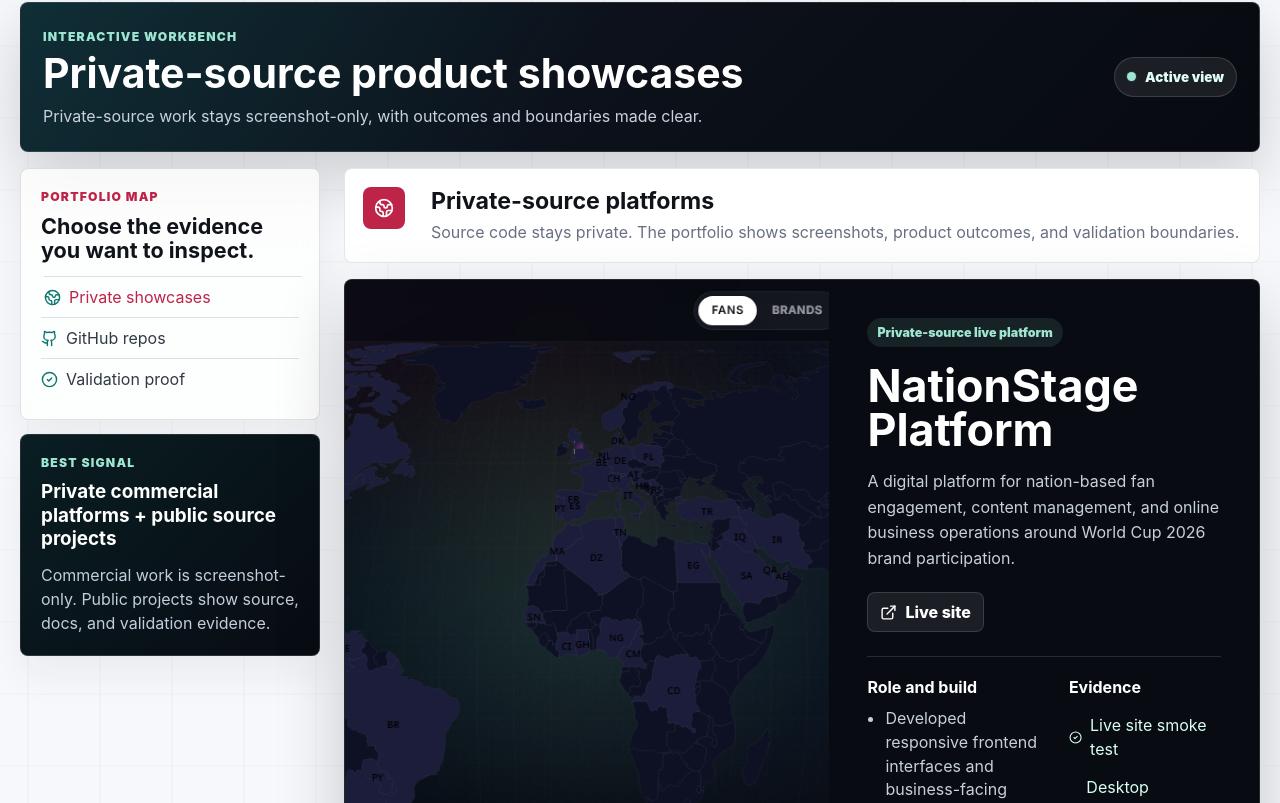
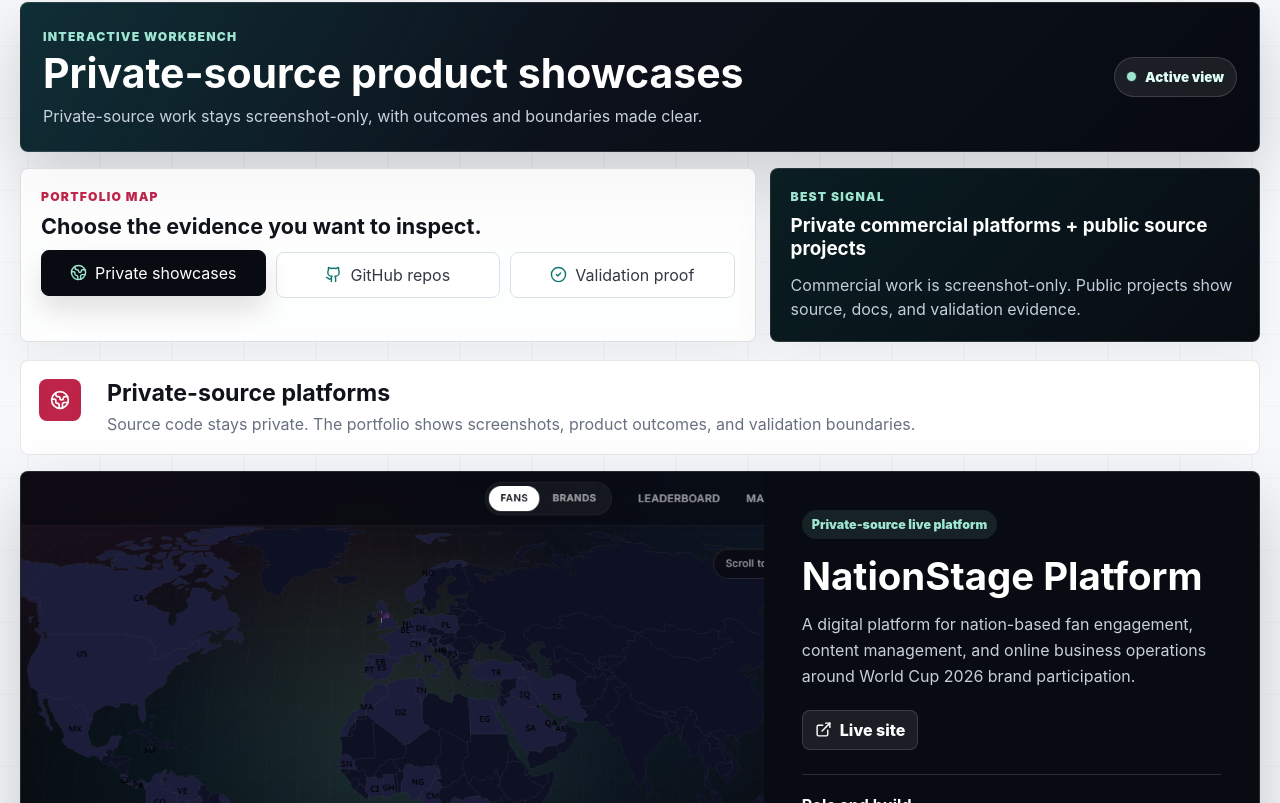
Before and after one commit to MoHekal/mohamed-hekal-portfolio, a React (Vite) app: page / in a window 1280 px wide. Shown: the part 1997-2800 px from the top of the page. Built offline with nearby package versions, Linux system fonts and the light colour scheme.

Commit message:
Fix portfolio layout overlap

```diff
--- a/src/main.jsx
+++ b/src/main.jsx
@@ -118,7 +118,7 @@ function Hero() {
     <section className="hero" id="top">
       <div className="hero-copy motion-card">
         <div className="status-pill"><Sparkles size={16} /> AI product engineering portfolio</div>
-        <h1>{profile.name}</h1>
+        <h1><span>Mohamed</span><span>Hekal</span></h1>
         <p className="role">{profile.role}</p>
         <p className="intro">{profile.intro}</p>
         <div className="hero-specialties" aria-label="Core specialties">
--- a/src/styles.css
+++ b/src/styles.css
@@ -204,8 +204,9 @@ p {
   gap: 24px;
   align-items: center;
   padding: 12px clamp(18px, 4vw, 54px);
-  background: rgba(247, 248, 251, 0.88);
+  background: rgba(247, 248, 251, 0.98);
   border-bottom: 1px solid rgba(217, 225, 232, 0.86);
+  box-shadow: 0 12px 34px rgba(26, 37, 55, 0.06);
   backdrop-filter: blur(18px);
 }
 
@@ -338,10 +339,14 @@ main {
 
 .hero h1 {
   margin: 26px 0 0;
-  max-width: 740px;
-  font-size: clamp(4.1rem, 8.7vw, 8.1rem);
-  line-height: 0.86;
+  max-width: 100%;
+  font-size: clamp(3.8rem, 7.2vw, 6.9rem);
+  line-height: 0.92;
   letter-spacing: 0;
+}
+
+.hero h1 span {
+  display: block;
 }
 
 .role {
@@ -430,7 +435,6 @@ main {
 }
 
 .contact-strip span,
-.checks li,
 .principles div {
   display: inline-flex;
   align-items: center;
@@ -859,15 +863,15 @@ section {
 
 .work-layout {
   display: grid;
-  grid-template-columns: 300px minmax(0, 1fr);
-  gap: 24px;
+  grid-template-columns: 1fr;
+  gap: 18px;
   align-items: start;
 }
 
 .work-index {
-  position: sticky;
-  top: 94px;
-  display: grid;
+  position: static;
+  display: grid;
+  grid-template-columns: minmax(0, 1.2fr) minmax(280px, 0.8fr);
   gap: 14px;
 }
 
@@ -927,25 +931,35 @@ section {
 
 .work-mode-list {
   display: grid;
+  grid-template-columns: repeat(3, minmax(0, 1fr));
+  gap: 10px;
 }
 
 .work-mode-list button {
-  border-right: 0;
-  border-bottom: 0;
-  border-left: 0;
-  border-radius: 0;
-  background: transparent;
+  justify-content: center;
+  min-height: 46px;
+  padding: 10px 12px;
+  border: 1px solid var(--line);
+  border-radius: var(--radius);
+  background: rgba(255, 255, 255, 0.7);
   font: inherit;
-  text-align: left;
+  text-align: center;
   cursor: pointer;
-  transition: color 160ms ease, transform 160ms ease;
+  transition: color 160ms ease, transform 160ms ease, background 160ms ease, border-color 160ms ease;
 }
 
 .work-mode-list button:hover,
 .work-mode-list button.active,
 .work-index-card a:hover {
   color: var(--red);
-  transform: translateX(3px);
+  transform: translateY(-2px);
+}
+
+.work-mode-list button.active {
+  color: white;
+  background: var(--night);
+  border-color: var(--night);
+  box-shadow: 0 14px 28px rgba(8, 11, 18, 0.12);
 }
 
 .work-mode-list button.active svg,
@@ -954,6 +968,10 @@ section {
   color: var(--teal);
 }
 
+.work-mode-list button.active svg {
+  color: var(--mint);
+}
+
 .work-index-card.dark strong,
 .work-index-card.dark p {
   display: block;
@@ -1024,7 +1042,7 @@ section {
 
 .case-study {
   display: grid;
-  grid-template-columns: minmax(0, 1.06fr) minmax(360px, 0.94fr);
+  grid-template-columns: minmax(0, 1.08fr) minmax(340px, 0.72fr);
   gap: 0;
   overflow: hidden;
   border-radius: var(--radius);
@@ -1039,7 +1057,7 @@ section {
 }
 
 .case-visual {
-  min-height: 480px;
+  min-height: 360px;
   background: #05070d;
 }
 
@@ -1076,8 +1094,8 @@ section {
 
 .case-content h3 {
   margin: 0;
-  font-size: clamp(2rem, 3.5vw, 3.5rem);
-  line-height: 0.98;
+  font-size: clamp(2rem, 3vw, 3rem);
+  line-height: 1.02;
 }
 
 .case-content > p {
@@ -1122,8 +1140,8 @@ section {
 
 .case-columns {
   display: grid;
-  grid-template-columns: 1fr 0.82fr;
-  gap: 16px;
+  grid-template-columns: 1fr;
+  gap: 18px;
   margin-top: 24px;
   padding-top: 20px;
   border-top: 1px solid rgba(255, 255, 255, 0.13);
@@ -1382,7 +1400,15 @@ li {
 }
 
 .checks li {
+  display: flex;
+  align-items: flex-start;
+  gap: 8px;
   color: #1f3f38;
+}
+
+.checks li svg {
+  flex: 0 0 auto;
+  margin-top: 3px;
 }
 
 .project-card.featured .checks li {
@@ -1661,6 +1687,7 @@ footer strong {
 
 @media (max-width: 700px) {
   .site-header {
+    position: static;
     grid-template-columns: auto auto;
     gap: 10px;
     padding: 12px;
```
